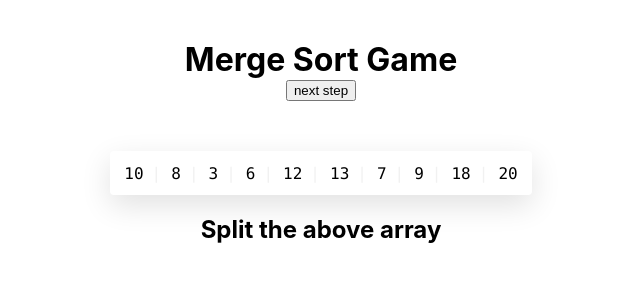
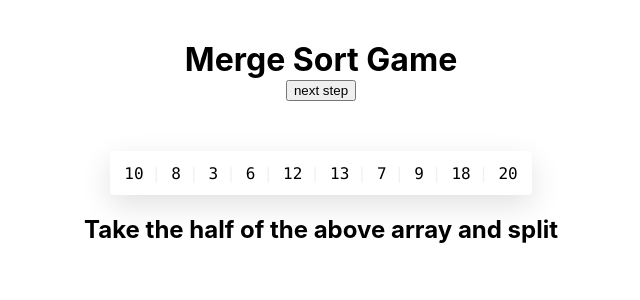
Before and after one commit to ShaimaaAliECE/se3350_project-group-19, a React (Create React App) app: page / in a window 1280 px wide. Shown: the top 300 px of the page, without its empty margins (319-959 px from the left). Built offline with nearby package versions, Linux system fonts and the light colour scheme.

Commit message:
Optimize wording

```diff
--- a/src/App.js
+++ b/src/App.js
@@ -69,7 +69,7 @@ class SplitInstruction extends Component {
   render(){
   return (
     <div>
-      {(<h2>Split the above array</h2>)}
+      {(<h2>Take the half of the above array and split</h2>)}
       </div>
   )
   }
@@ -79,7 +79,7 @@ class MergeInstruction extends Component {
   render(){
   return (
     <div>
-      {(<h2>Choose smaller one and merge into new array</h2>)}
+      {(<h2>Choose smaller one at the top and merge into new array</h2>)}
       </div>
   )
   }
```
